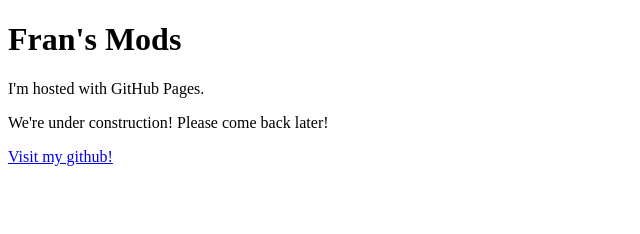
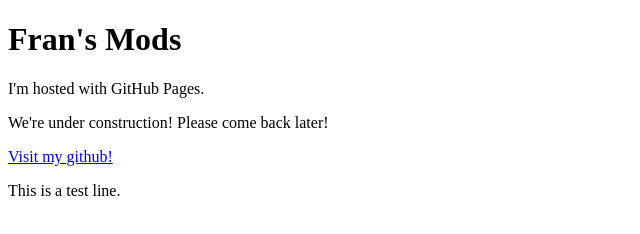
Before and after one commit to franiscoder/franiscoder.github.io, a plain HTML site: page index.html in a window 1280 px wide. Shown: the whole page, without its empty margins (0-640 px from the left). Drawn offline with Linux system fonts and the light colour scheme.

Commit message:
Test
Added a line to test stuff.

```diff
--- a/index.html
+++ b/index.html
@@ -5,5 +5,6 @@
 <p>I'm hosted with GitHub Pages.</p>
 <p> We're under construction! Please come back later!</p>
 <p>  <a href="http://www.yahoo.com">Visit my github!</a>  </p>
+<p>  This is a test line. </p>
 </body>
 </html>
```
